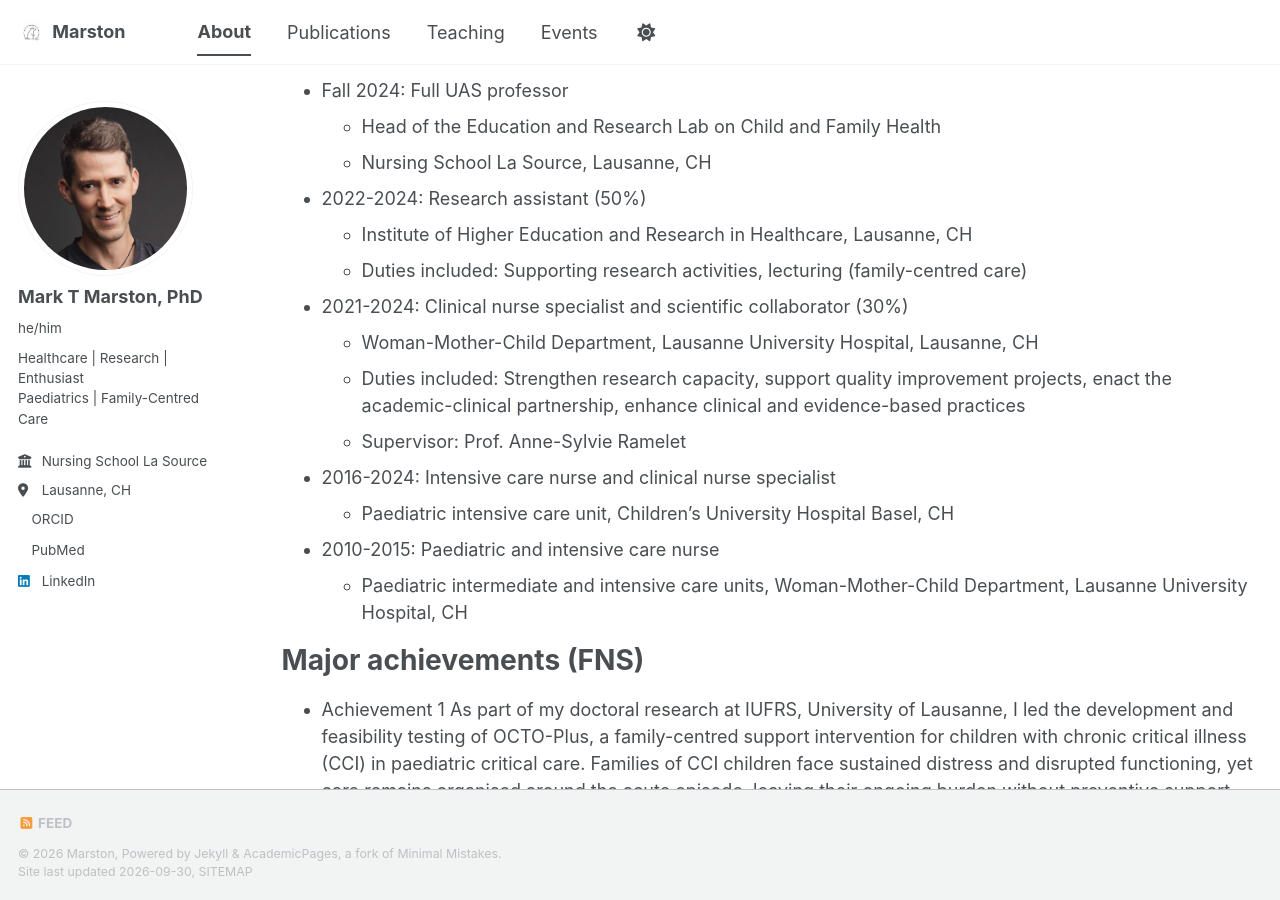
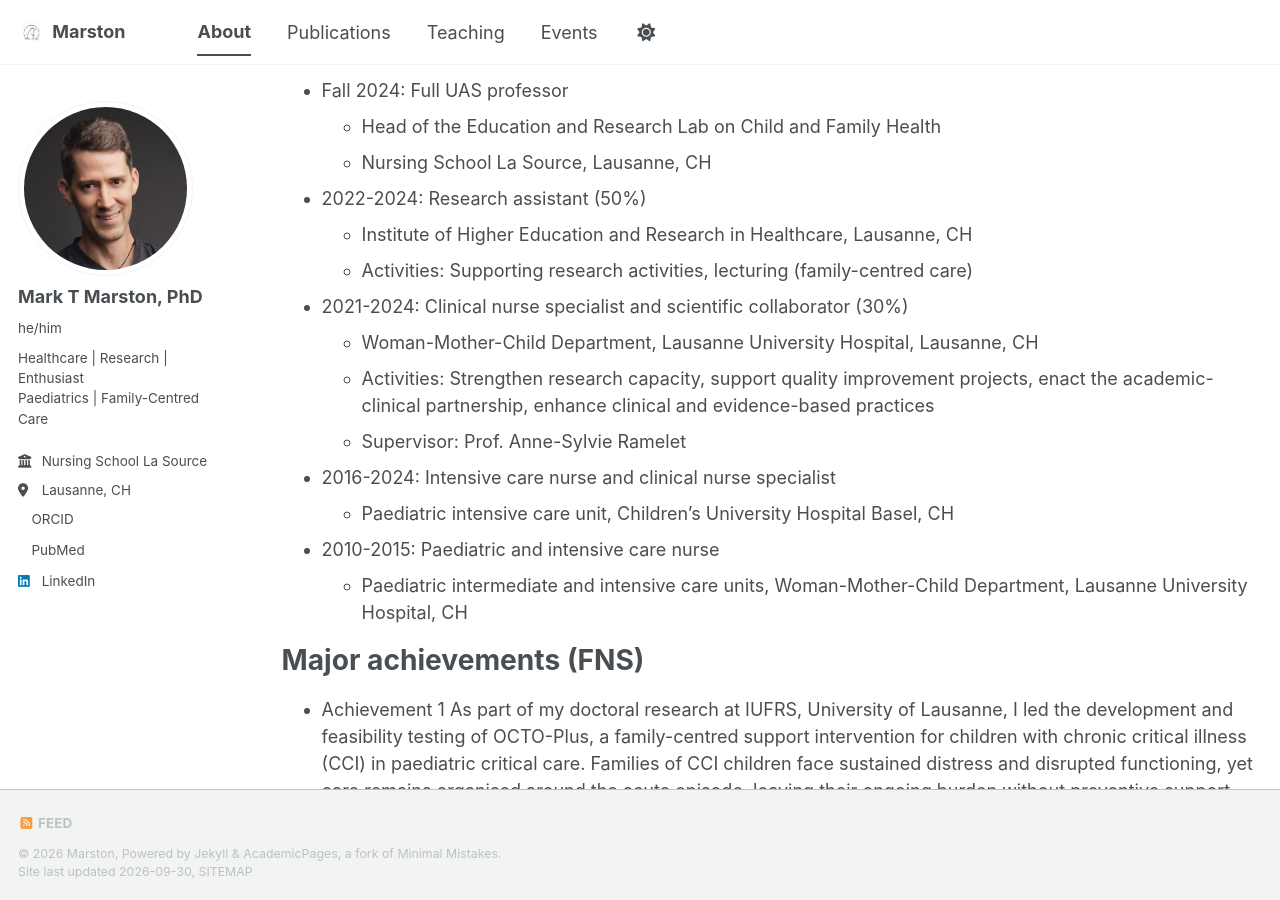
Before and after one commit to marstonRN/marston.github.io, a Jekyll site: the page built from _pages/cv.md, in a window 1280 px wide and 900 px high, scrolled down 314 px. Built offline with Jekyll 4.4.1, drawn with Linux system fonts in a browser that asks for light colours; a style sheet for code colours, icons or effects is not loaded.

Commit message:
Update cv.md

```diff
--- a/_pages/cv.md
+++ b/_pages/cv.md
@@ -23,11 +23,11 @@ Work experience
 
 * 2022-2024: Research assistant (50%)
   * Institute of Higher Education and Research in Healthcare, Lausanne, CH
-  * Duties included: Supporting research activities, lecturing (family-centred care)
+  * Activities: Supporting research activities, lecturing (family-centred care)
 
 * 2021-2024: Clinical nurse specialist and scientific collaborator (30%)
   * Woman-Mother-Child Department, Lausanne University Hospital, Lausanne, CH
-  * Duties included: Strengthen research capacity, support quality improvement projects, enact the academic-clinical partnership, enhance clinical and evidence-based practices
+  * Activities: Strengthen research capacity, support quality improvement projects, enact the academic-clinical partnership, enhance clinical and evidence-based practices
   * Supervisor: Prof. Anne-Sylvie Ramelet
 
 * 2016-2024: Intensive care nurse and clinical nurse specialist
```
